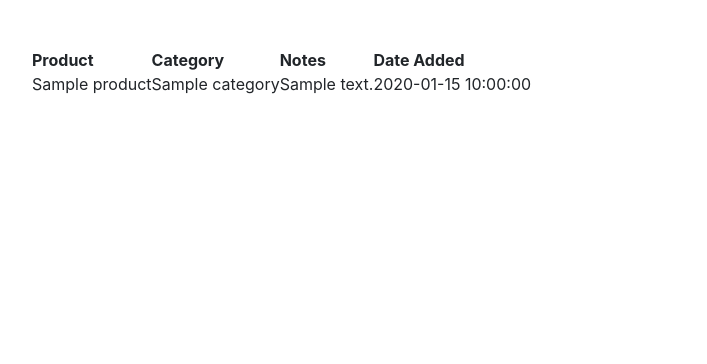
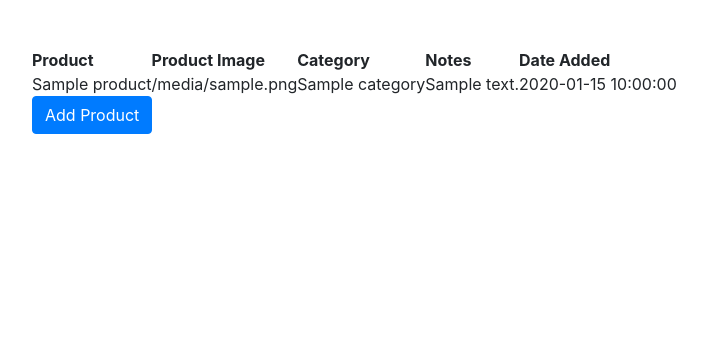
Before and after one commit to JusJae/ms3_logapp, a Flask app: page /products in a window 1280 px wide. Shown: the part 56-420 px from the top of the page, without its empty margins (53-760 px from the left). Run offline with Flask 3, Linux system fonts and the light colour scheme; a database or web service that is not in the repository returns one stand-in record (values such as "Sample title"); some libraries are stand-ins or nearby versions.

Commit message:
feat (add) add product button to products html

```diff
--- a/templates/products.html
+++ b/templates/products.html
@@ -1,9 +1,9 @@
-{% extends "base.html" %}
-{%block content%}
+{% extends "base.html" %} {%block content%}
 
 <table>
 	<tr>
 		<th>Product</th>
+		<th>Product Image</th>
 		<th>Category</th>
 		<th>Notes</th>
 		<th>Date Added</th>
@@ -11,6 +11,7 @@
 	{% for product in products %}
 	<tr>
 		<td>{{ product.name }}</td>
+		<td>{{ product.image }}</td>
 		<td>{{ product.category }}</td>
 		<td>{{ product.notes }}</td>
 		<td>{{ product.date_added }}</td>
@@ -18,4 +19,4 @@
 	{% endfor %}
 </table>
 
-{%endblock%}
+{% include 'add_product.html' %} {%endblock%}
```
Lines whose indentation alone changed are shown as unchanged.
